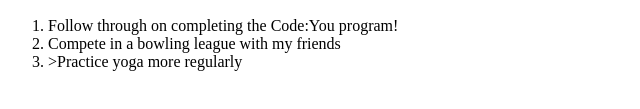
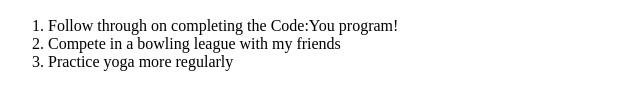
Before and after one commit to hunterrings/hello-html, a plain HTML site: page index.html in a window 1280 px wide. Shown: the part 253-362 px from the top of the page, 0-640 px from the left. Drawn offline with Linux system fonts and the light colour scheme.

Commit message:
Fixed a typo.

```diff
--- a/index.html
+++ b/index.html
@@ -18,7 +18,7 @@
     <ol>
         <li>Follow through on completing the Code:You program!</li>
         <li>Compete in a bowling league with my friends</li>
-        <li>>Practice yoga more regularly</li>
+        <li>Practice yoga more regularly</li>
     </ol>
 </body>
 </html>
```
